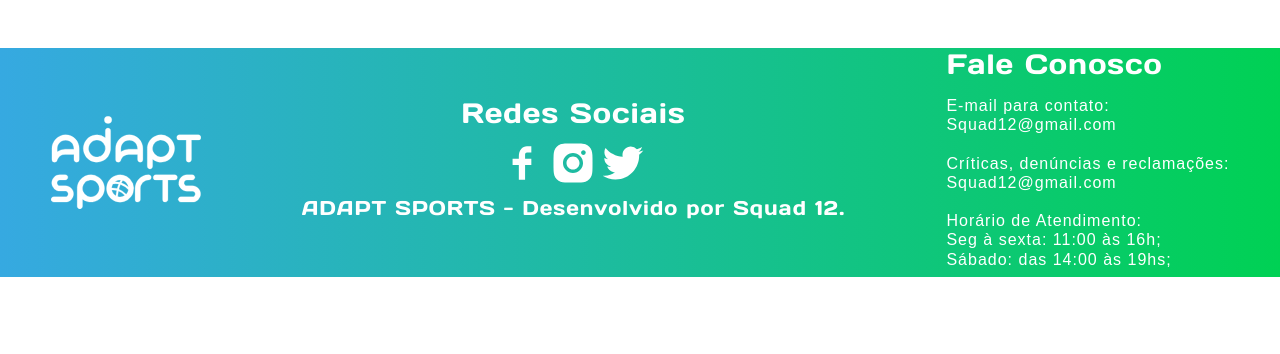
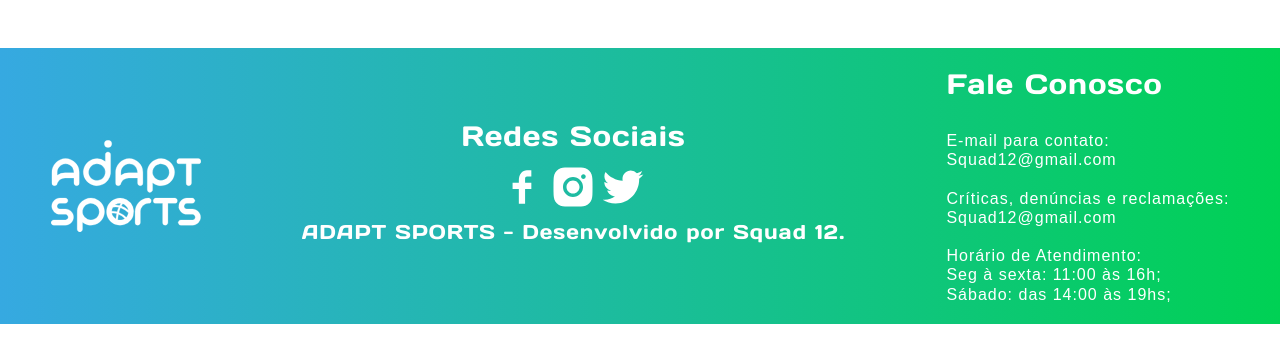
Before and after one commit to Apolock33/ProjetoFinal-Parte3-EntregaFinal, a React (Create React App) app in the folder adaptsports-front-end/: page /locais in a window 1280 px wide. Shown: the part 365-719 px from the top of the page. Built offline with nearby package versions, Linux system fonts and the light colour scheme; no server answers.

Commit message:
Commit Pormenores Ajeitados

```diff
--- a/adaptsports-front-end/src/Components/Footer/Footer.css
+++ b/adaptsports-front-end/src/Components/Footer/Footer.css
@@ -90,12 +90,14 @@
     color: #fff;
   }
   .fale-con h3 {
-    margin-bottom: -10px;
+    margin-top: 20px;
+    margin-bottom: 5px;
     font-family: "daysone";
     letter-spacing: 1px;
   }
   .fale-con h6 {
     font-family: Montserrat, sans-serif;
     letter-spacing: 1px;
+    margin-bottom: 20px;
   }
 }
--- /dev/null
+++ b/adaptsports-front-end/src/Components/Modal/Modal.js
@@ -0,0 +1,9 @@
+import React from 'react';
+
+export default function Modal() {
+ return (
+   <div>
+
+   </div>
+ );
+}
--- a/adaptsports-front-end/src/Pages/Locais/index.js
+++ b/adaptsports-front-end/src/Pages/Locais/index.js
@@ -3,6 +3,9 @@ import Card from '../../Components/CardLocais/Card'
 import './Locais.css'
 import api from '../../Services/api';
 import { Link } from 'react-router-dom';
+import Modal from '../../Components/Modal/Modal'
+
+import 'bootstrap/dist/css/bootstrap.min.css';
 
 
 export default function Locais() {
@@ -40,6 +43,8 @@ export default function Locais() {
           ))}
           <div className='centralizacao'>
             <Link to='/adicionarLocal' className='botaoAdicionar'>Adicionar Local</Link>
+
+            <Modal/>
           </div>
         </div>
       </div>
```
